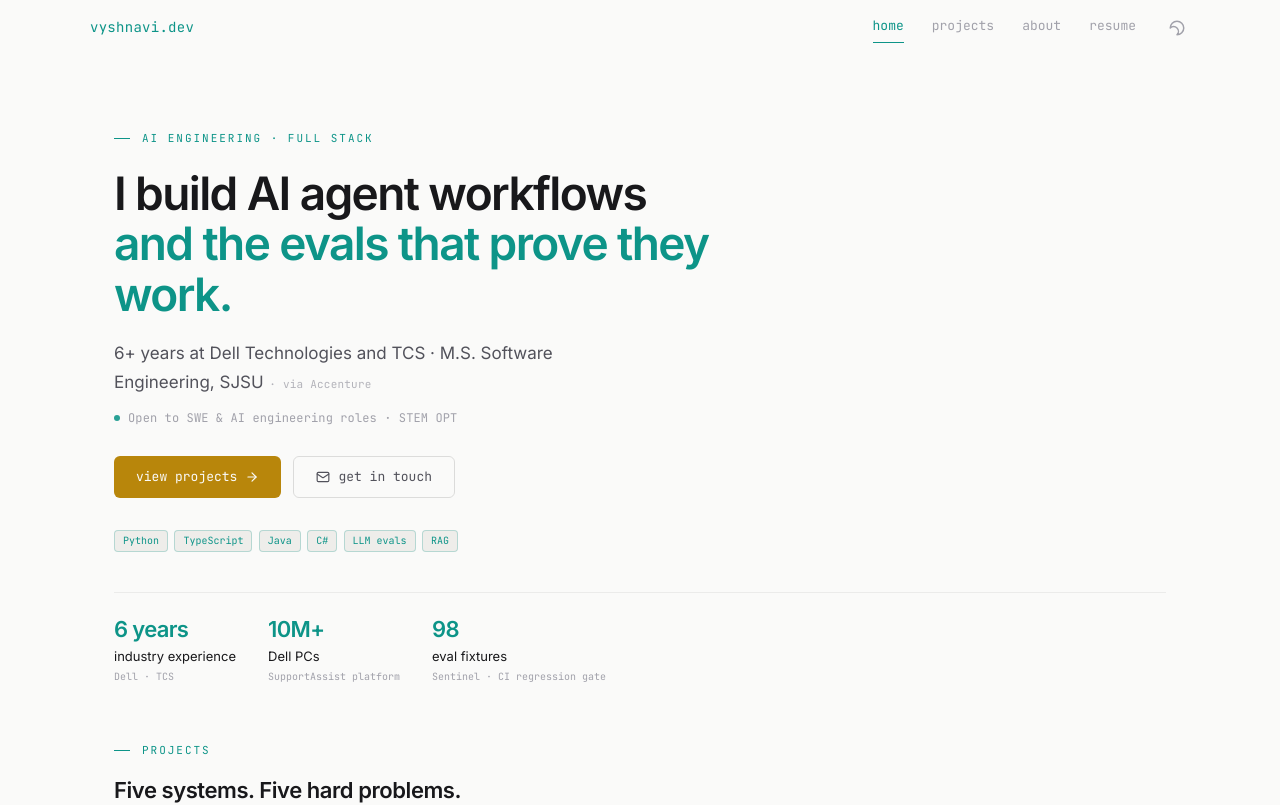
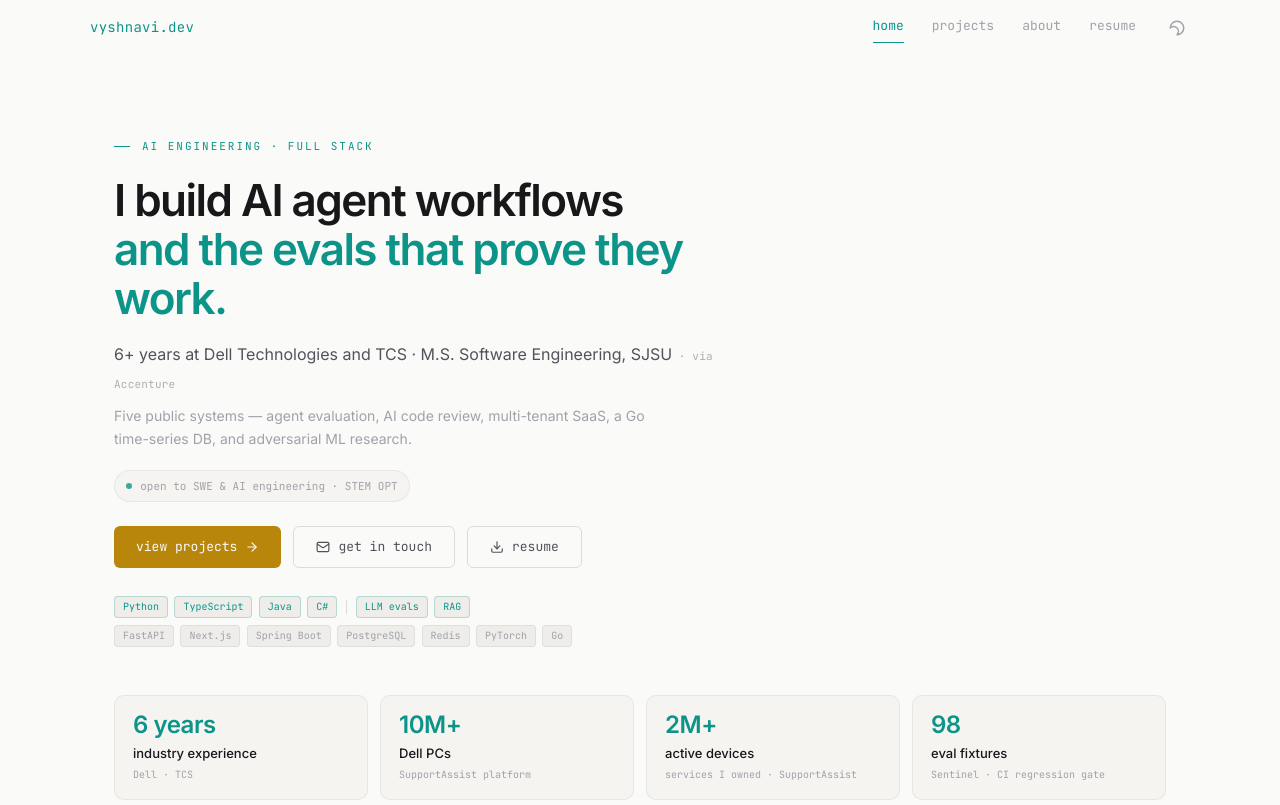
Before and after one commit to Vyshnavi-d-p-3/Portfolio, a Next.js app: page / in a window 1280 px wide. Shown: the top 805 px of the page. Built offline with nearby package versions, Linux system fonts and the light colour scheme.

Commit message:
Revert "Simplify home first viewport for clarity"
This reverts commit 2c0f09466f4f1b7e0537ec9a11c7168ff8a64e52.

```diff
--- a/components/home/HeroSection.tsx
+++ b/components/home/HeroSection.tsx
@@ -2,13 +2,22 @@
 
 import { motion, useReducedMotion } from 'framer-motion';
 import Link from 'next/link';
-import { ArrowRight, Mail } from 'lucide-react';
+import { ArrowRight, Download, Mail } from 'lucide-react';
 
-import { HERO_HEADLINE, MAILTO_CONTACT } from '@/lib/site';
+import {
+  HERO_HEADLINE,
+  MAILTO_CONTACT,
+  RESUME_PDF_DOWNLOAD_NAME,
+  RESUME_PDF_PATH,
+} from '@/lib/site';
 import { motionTransition } from '@/lib/motion-prefs';
 
-/** One row only — languages + AI focus. Stack lives on /about. */
-const heroSkills = ['Python', 'TypeScript', 'Java', 'C#', 'LLM evals', 'RAG'];
+/** Core languages — production + AI work. */
+const languages = ['Python', 'TypeScript', 'Java', 'C#'];
+/** AI differentiators (Archon, Sentinel). */
+const focusSkills = ['LLM evals', 'RAG'];
+/** Frameworks / infra — evidenced, not commodity noise. */
+const stackSkills = ['FastAPI', 'Next.js', 'Spring Boot', 'PostgreSQL', 'Redis', 'PyTorch', 'Go'];
 
 export default function HeroSection() {
   const reduced = useReducedMotion();
@@ -18,10 +27,10 @@ export default function HeroSection() {
       style={{
         maxWidth: '1100px',
         margin: '0 auto',
-        padding: '4.5rem 1.5rem 2.5rem',
+        padding: '5rem 1.5rem 3rem',
       }}
     >
-      <motion.div style={{ maxWidth: '620px' }}>
+      <motion.div style={{ maxWidth: '640px' }}>
         <motion.div
           initial={{ opacity: 0, y: 8 }}
           animate={{ opacity: 1, y: 0 }}
@@ -38,12 +47,12 @@ export default function HeroSection() {
           animate={{ opacity: 1, y: 0 }}
           transition={motionTransition(!!reduced, 0.4, 0.08)}
           style={{
-            fontSize: 'clamp(2.125rem, 5.5vw, 2.875rem)',
+            fontSize: 'clamp(2rem, 5vw, 2.75rem)',
             fontWeight: 600,
             letterSpacing: '-0.035em',
-            lineHeight: 1.1,
+            lineHeight: 1.12,
             color: 'var(--text-primary)',
-            marginBottom: '1.25rem',
+            marginBottom: '1.125rem',
           }}
         >
           {HERO_HEADLINE.line1}
@@ -51,63 +60,73 @@ export default function HeroSection() {
           <span style={{ color: 'var(--accent-teal)' }}>{HERO_HEADLINE.line2}</span>
         </motion.h1>
 
-        <motion.p
+        <motion.div
           initial={{ opacity: 0 }}
           animate={{ opacity: 1 }}
           transition={motionTransition(!!reduced, 0.4, 0.16)}
+          style={{ marginBottom: '1.25rem' }}
+        >
+          <p
             style={{
-            fontSize: '1.0625rem',
+              fontSize: '1rem',
               color: 'var(--text-secondary)',
-            lineHeight: 1.65,
-            marginBottom: '0.75rem',
-            maxWidth: '540px',
+              lineHeight: 1.7,
+              marginBottom: '0.5rem',
             }}
           >
             6+ years at Dell Technologies and TCS · M.S. Software Engineering, SJSU
             <span
               className="font-mono"
               style={{
-              marginLeft: '0.35rem',
+                display: 'inline',
+                marginLeft: '0.4rem',
                 fontSize: '0.6875rem',
                 color: 'var(--text-muted)',
                 letterSpacing: '0.02em',
-              opacity: 0.8,
+                opacity: 0.85,
               }}
             >
               · via Accenture
             </span>
-        </motion.p>
+          </p>
+          <p
+            style={{
+              fontSize: '0.875rem',
+              color: 'var(--text-muted)',
+              lineHeight: 1.65,
+              maxWidth: '560px',
+            }}
+          >
+            Five public systems — agent evaluation, AI code review, multi-tenant SaaS, a Go
+            time-series DB, and adversarial ML research.
+          </p>
+        </motion.div>
 
-        <motion.p
+        <motion.div
           initial={{ opacity: 0 }}
           animate={{ opacity: 1 }}
-          transition={motionTransition(!!reduced, 0.4, 0.2)}
-          className="font-mono"
+          transition={motionTransition(!!reduced, 0.4, 0.22)}
           style={{
-            fontSize: '0.75rem',
-            color: 'var(--text-muted)',
-            letterSpacing: '0.01em',
-            marginBottom: '1.75rem',
-            display: 'flex',
+            display: 'inline-flex',
             alignItems: 'center',
             gap: '0.5rem',
+            padding: '0.35rem 0.7rem',
+            marginBottom: '1.5rem',
+            borderRadius: '999px',
+            border: '1px solid var(--border)',
+            background: 'var(--bg-secondary)',
+            fontSize: '0.6875rem',
+            color: 'var(--text-muted)',
+            fontFamily: "'JetBrains Mono', monospace",
+            maxWidth: '100%',
           }}
         >
-          {!reduced ? (
+          {!reduced && (
             <motion.span
               animate={{ opacity: [1, 0.35, 1] }}
-              transition={{ duration: 2.2, repeat: Infinity }}
+              transition={{ duration: 2, repeat: Infinity }}
               style={{
-                width: 6,
-                height: 6,
-                borderRadius: '50%',
-                background: 'var(--accent-teal)',
-                flexShrink: 0,
-              }}
-            />
-          ) : (
-            <span
-              style={{
+                display: 'inline-block',
                 width: 6,
                 height: 6,
                 borderRadius: '50%',
@@ -116,14 +135,26 @@ export default function HeroSection() {
               }}
             />
           )}
-          Open to SWE & AI engineering roles · STEM OPT
-        </motion.p>
+          {reduced && (
+            <span
+              style={{
+                display: 'inline-block',
+                width: 6,
+                height: 6,
+                borderRadius: '50%',
+                background: 'var(--accent-teal)',
+                flexShrink: 0,
+              }}
+            />
+          )}
+          <span>open to SWE & AI engineering · STEM OPT</span>
+        </motion.div>
 
         <motion.div
           initial={{ opacity: 0, y: 8 }}
           animate={{ opacity: 1, y: 0 }}
-          transition={motionTransition(!!reduced, 0.35, 0.26)}
-          style={{ display: 'flex', gap: '0.75rem', flexWrap: 'wrap', marginBottom: '2rem' }}
+          transition={motionTransition(!!reduced, 0.35, 0.28)}
+          style={{ display: 'flex', gap: '0.75rem', flexWrap: 'wrap', marginBottom: '1.75rem' }}
         >
           <Link href="/projects" className="btn-amber">
             view projects
@@ -133,20 +164,55 @@ export default function HeroSection() {
             <Mail size={14} />
             get in touch
           </a>
+          <a href={RESUME_PDF_PATH} download={RESUME_PDF_DOWNLOAD_NAME} className="btn-outline">
+            <Download size={14} />
+            resume
+          </a>
         </motion.div>
 
         <motion.div
           initial={{ opacity: 0 }}
           animate={{ opacity: 1 }}
-          transition={motionTransition(!!reduced, 0.4, 0.32)}
-          aria-label="Core skills"
-          style={{ display: 'flex', flexWrap: 'wrap', gap: '0.4rem' }}
+          transition={motionTransition(!!reduced, 0.4, 0.34)}
+          aria-label="Skills"
         >
-          {heroSkills.map(skill => (
+          <div
+            style={{
+              display: 'flex',
+              flexWrap: 'wrap',
+              alignItems: 'center',
+              gap: '0.4rem',
+              marginBottom: '0.45rem',
+            }}
+          >
+            {languages.map(skill => (
               <span key={skill} className="tag-pill tag-pill-primary">
                 {skill}
               </span>
             ))}
+            <span
+              aria-hidden
+              style={{
+                width: 1,
+                height: 14,
+                background: 'var(--border-hover)',
+                margin: '0 0.15rem',
+                flexShrink: 0,
+              }}
+            />
+            {focusSkills.map(skill => (
+              <span key={skill} className="tag-pill tag-pill-primary">
+                {skill}
+              </span>
+            ))}
+          </div>
+          <div style={{ display: 'flex', flexWrap: 'wrap', gap: '0.4rem' }}>
+            {stackSkills.map(skill => (
+              <span key={skill} className="tag-pill">
+                {skill}
+              </span>
+            ))}
+          </div>
         </motion.div>
       </motion.div>
     </section>
--- a/components/home/ProjectsSection.tsx
+++ b/components/home/ProjectsSection.tsx
@@ -173,21 +173,21 @@ export default function ProjectsSection() {
         animate={isInView ? { opacity: 1, y: 0 } : {}}
         transition={{ duration: 0.4 }}
       >
-        <motion.div className="section-label" style={{ marginBottom: '0.75rem' }}>
+        <motion.div className="section-label">
           <span className="section-label-line" />
-          projects
+          featured work
         </motion.div>
         <h2
           id="projects-heading"
           style={{
-            fontSize: '1.375rem',
+            fontSize: '1.5rem',
             fontWeight: 600,
             letterSpacing: '-0.02em',
             color: 'var(--text-primary)',
-            marginBottom: '1.75rem',
+            marginBottom: '2rem',
           }}
         >
-          Five systems. Five hard problems.
+          Projects
         </h2>
       </motion.div>
 
--- a/components/home/ProofStripSection.tsx
+++ b/components/home/ProofStripSection.tsx
@@ -14,38 +14,41 @@ export default function ProofStripSection() {
       style={{
         maxWidth: '1100px',
         margin: '0 auto',
-        padding: '0 1.5rem 3.5rem',
+        padding: '0 1.5rem 3rem',
       }}
     >
       <motion.div
         ref={ref}
-        initial={{ opacity: 0 }}
-        animate={isInView ? { opacity: 1 } : {}}
-        transition={{ duration: 0.4 }}
+        initial={{ opacity: 0, y: 10 }}
+        animate={isInView ? { opacity: 1, y: 0 } : {}}
+        transition={{ duration: 0.35 }}
         style={{
-          display: 'flex',
-          flexWrap: 'wrap',
-          gap: '1.25rem 2rem',
-          paddingTop: '1.5rem',
-          borderTop: '1px solid var(--border)',
+          display: 'grid',
+          gridTemplateColumns: 'repeat(auto-fit, minmax(140px, 1fr))',
+          gap: '0.75rem',
         }}
       >
         {PROOF_STATS.map((stat, i) => (
           <motion.div
             key={stat.label}
-            initial={{ opacity: 0, y: 6 }}
+            initial={{ opacity: 0, y: 8 }}
             animate={isInView ? { opacity: 1, y: 0 } : {}}
-            transition={{ duration: 0.3, delay: i * 0.05 }}
-            style={{ minWidth: '120px' }}
+            transition={{ duration: 0.3, delay: i * 0.06 }}
+            style={{
+              padding: '1rem 1.125rem',
+              background: 'var(--bg-secondary)',
+              border: '1px solid var(--border)',
+              borderRadius: '10px',
+            }}
           >
             <p
               style={{
-                fontSize: '1.375rem',
+                fontSize: 'clamp(1.25rem, 3vw, 1.5rem)',
                 fontWeight: 600,
-                letterSpacing: '-0.03em',
+                letterSpacing: '-0.02em',
                 color: 'var(--accent-teal)',
-                lineHeight: 1.15,
-                marginBottom: '0.15rem',
+                marginBottom: '0.2rem',
+                lineHeight: 1.1,
               }}
             >
               {stat.value}
@@ -53,8 +56,9 @@ export default function ProofStripSection() {
             <p
               style={{
                 fontSize: '0.8125rem',
+                fontWeight: 500,
                 color: 'var(--text-primary)',
-                marginBottom: '0.1rem',
+                marginBottom: '0.15rem',
               }}
             >
               {stat.label}
--- a/lib/site.ts
+++ b/lib/site.ts
@@ -49,10 +49,10 @@ export const HERO_HEADLINE = {
  * actual CGPA is 3.57/4.0 and lives on the resume education line only.
  * "Public project count" omitted: redundant with the hero + projects grid.
  */
-/** Three stats only — enough proof, no dashboard feel on the home strip. */
 export const PROOF_STATS = [
   { value: WORK_EXPERIENCE_YEARS_TEXT, label: 'industry experience', note: 'Dell · TCS' },
   { value: '10M+', label: 'Dell PCs', note: 'SupportAssist platform' },
+  { value: '2M+', label: 'active devices', note: 'services I owned · SupportAssist' },
   { value: '98', label: 'eval fixtures', note: 'Sentinel · CI regression gate' },
 ] as const;
 
```
Lines whose indentation alone changed are shown as unchanged.
